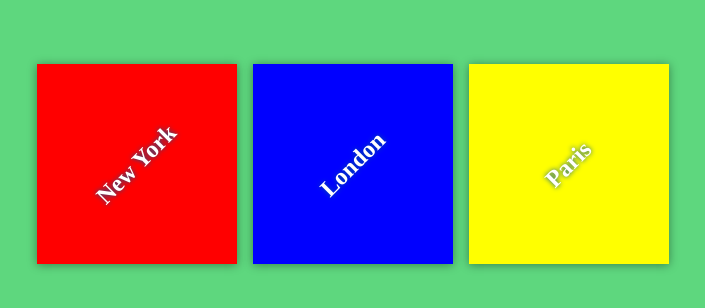
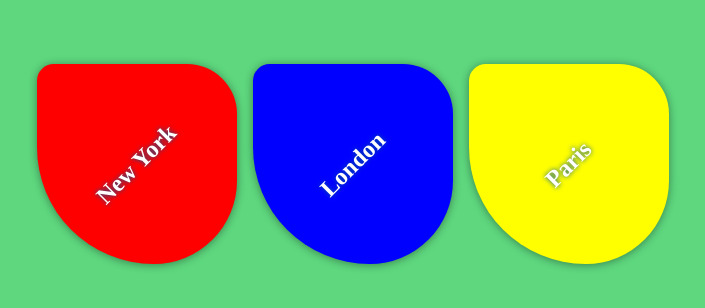
Before and after one commit to MohamedsGap/my-travel-plans, a plain HTML site: page index.html in a window 1280 px wide. Shown: the part 236-544 px from the top of the page, without its empty margins (287-992 px from the left). Drawn offline with Linux system fonts and the light colour scheme.

Commit message:
setting border

```diff
--- a/css/app.css
+++ b/css/app.css
@@ -53,11 +53,14 @@ h2 {
 
 #london {
     background-color: blue;
+    border-radius: 10% 30% 50% 70%;
 }
 
 #paris {
     background-color: yellow;
+    border-radius: 10% 30% 50% 70%;
 }
 #newyork {
     background-color: red;
+    border-radius: 10% 30% 50% 70%;
 }
```
